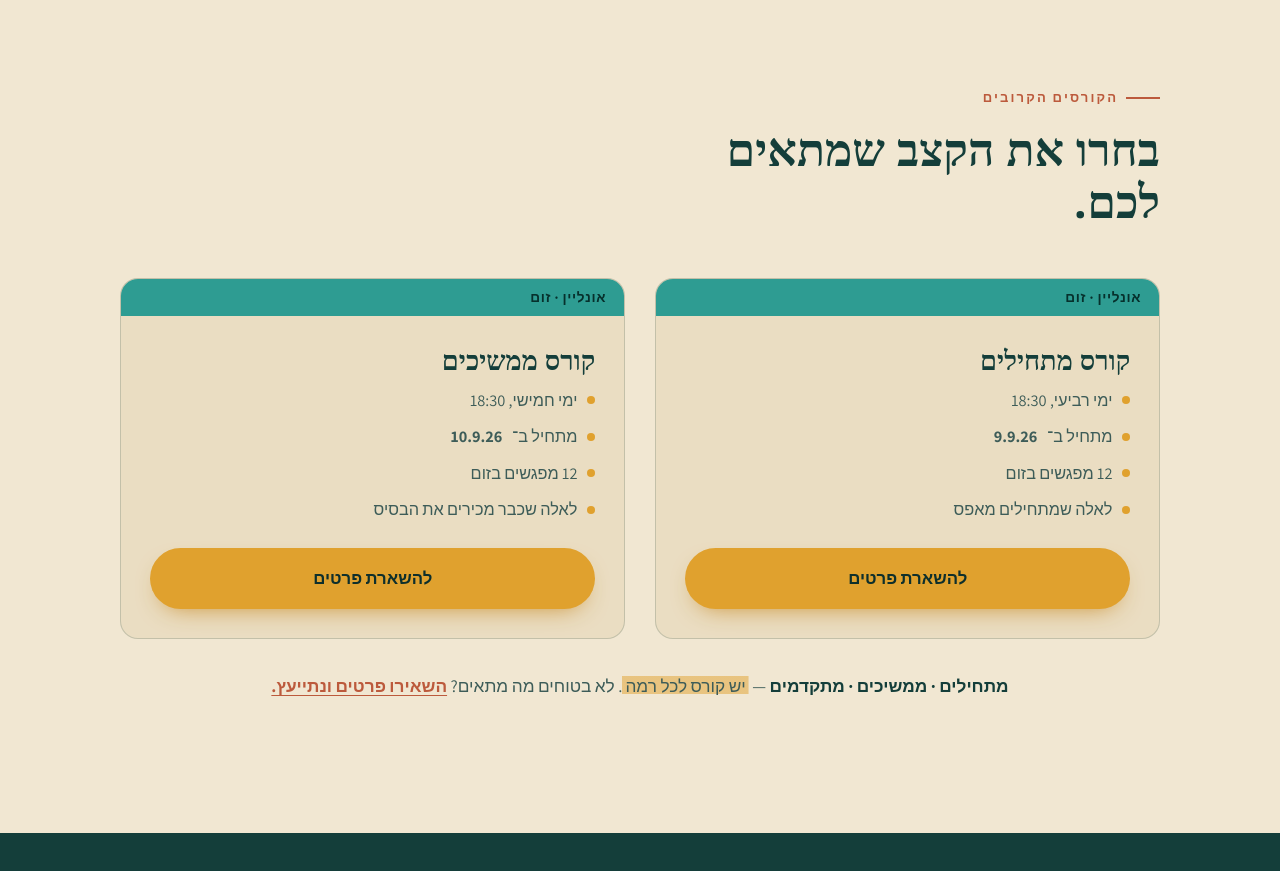
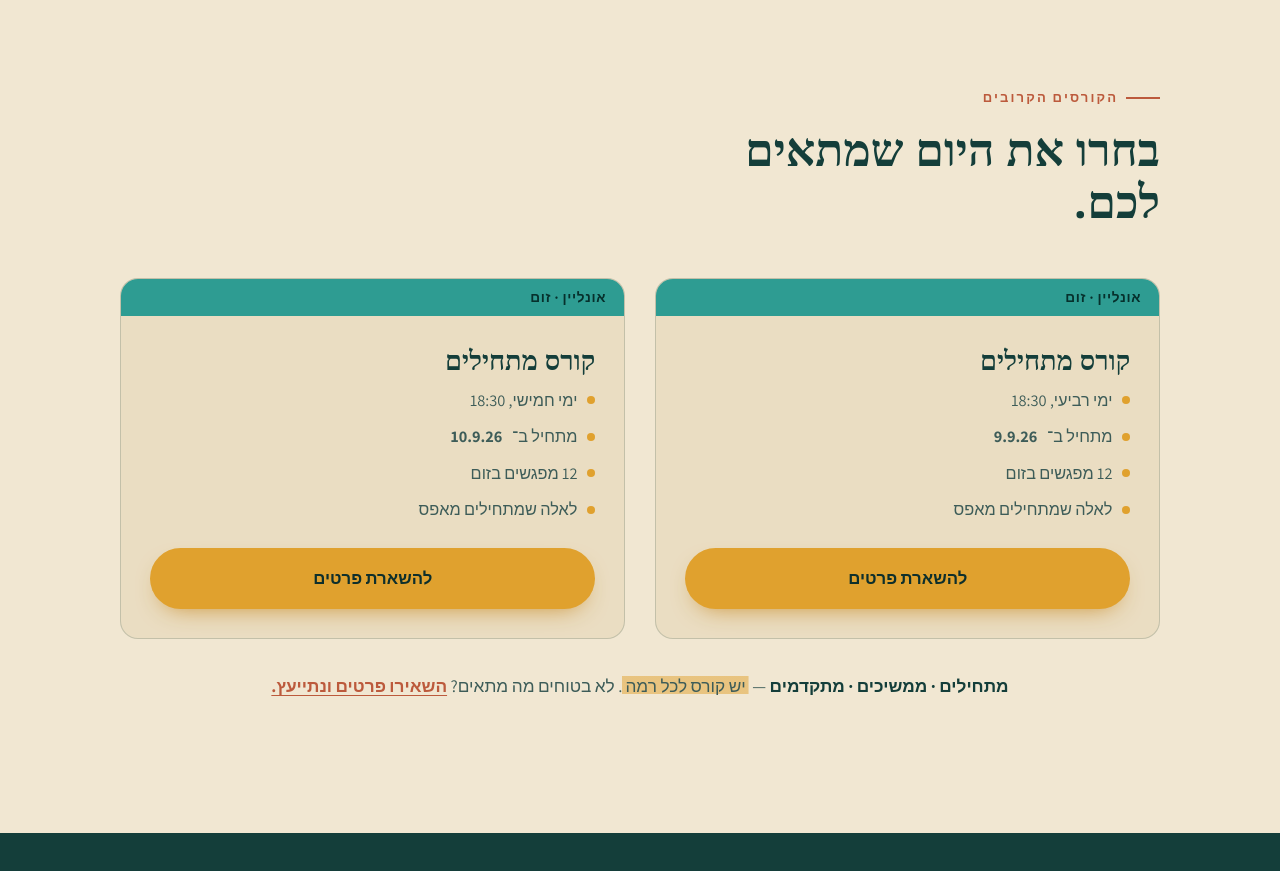
Before and after one commit to osroman4/ulban, a plain HTML site: page index.html in a window 1280 px wide. Shown: the part 7360-8231 px from the top of the page. Drawn offline with Linux system fonts and the light colour scheme; a web font is replaced by a local one.

Commit message:
Add files via upload

```diff
--- a/index.html
+++ b/index.html
@@ -673,7 +673,7 @@ src="https://www.facebook.com/tr?id=1588656742688538&ev=PageView&noscript=1"
   <div class="wrap">
     <div class="head reveal">
       <span class="eyebrow">הקורסים הקרובים</span>
-      <h2>בחרו את הקצב שמתאים לכם.</h2>
+      <h2>בחרו את היום שמתאים לכם.</h2>
     </div>
     <div class="courses-grid">
       <div class="course reveal">
@@ -692,12 +692,12 @@ src="https://www.facebook.com/tr?id=1588656742688538&ev=PageView&noscript=1"
       <div class="course reveal">
         <span class="tag online">אונליין · זום</span>
         <div class="body">
-          <h3>קורס ממשיכים</h3>
+          <h3>קורס מתחילים</h3>
           <ul>
             <li>ימי חמישי, 18:30</li>
             <li>מתחיל ב־<strong>10.9.26</strong></li>
             <li>12 מפגשים בזום</li>
-            <li>לאלה שכבר מכירים את הבסיס</li>
+            <li>לאלה שמתחילים מאפס</li>
           </ul>
           <a href="#register" class="btn btn-primary">להשארת פרטים</a>
         </div>
@@ -749,7 +749,7 @@ src="https://www.facebook.com/tr?id=1588656742688538&ev=PageView&noscript=1"
           <label for="course">איזה קורס מעניין אתכם?</label>
           <select id="course" name="course">
             <option value="מתחילים – אונליין – 9.9.26 – 18:30">מתחילים · אונליין · 9.9.26 · 18:30</option>
-            <option value="ממשיכים – אונליין – 10.9.26 – 18:30">ממשיכים · אונליין · 10.9.26 · 18:30</option>
+            <option value="מתחילים – אונליין – 10.9.26 – 18:30">מתחילים · אונליין · 10.9.26 · 18:30</option>
             <option value="התייעצות">לא בטוח.ה — התייעצות</option>
           </select>
         </div>
```
